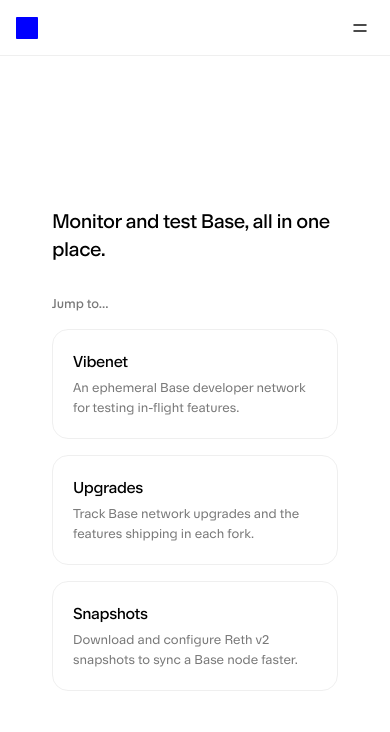
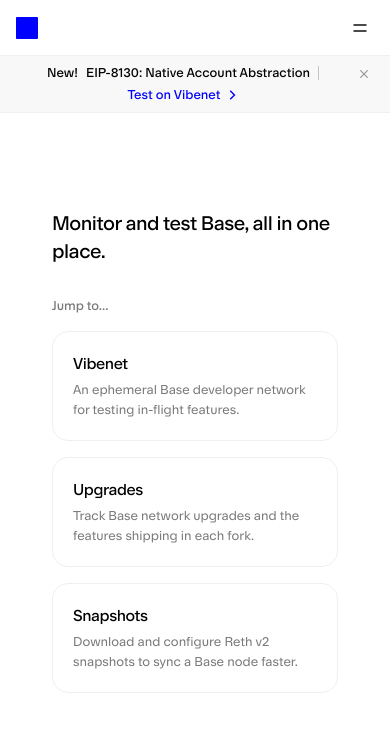
Before and after one commit to base/ui, a Next.js app: page / in a window 390 px wide. Shown: the top 732 px of the page. Built offline with nearby package versions, Linux system fonts and the light colour scheme.

Commit message:
fix(shell): mobile announcement banner visibility + spacing (#27)

```diff
--- a/app/components/AppShell.tsx
+++ b/app/components/AppShell.tsx
@@ -14,6 +14,7 @@
 import { titleForPath } from '../navigation';
 
 import { Breadcrumb } from './ui/Breadcrumb';
+import { cn } from './ui/cn';
 import { AnimatedArrowIcon, CloseIcon } from './ui/icons';
 import { Text } from './ui/Text';
 
@@ -425,14 +426,24 @@
   );
 }
 
-function GlobalBanner() {
-  const [dismissed, setDismissed] = useState(false);
+type GlobalBannerProps = {
+  dismissed: boolean;
+  onDismiss: () => void;
+  className?: string;
+};
+
+function GlobalBanner({ dismissed, onDismiss, className }: GlobalBannerProps) {
   if (dismissed) return null;
   return (
-    <div className="relative flex items-center justify-center border-b border-bds-gray-10 bg-bds-gray-5 px-4 py-2 sm:px-10">
-      <span className="flex items-center gap-2">
+    <div
+      className={cn(
+        'relative items-center justify-center border-b border-bds-gray-10 bg-bds-gray-5 py-2 pl-4 pr-10 sm:px-10',
+        className,
+      )}
+    >
+      <span className="flex max-w-full flex-wrap items-center justify-center gap-x-2 gap-y-1">
         <Text as="span" variant="label.medium">New!</Text>
-        <Text as="span" variant="label.medium" className="-ml-1">EIP-8130: Native Account Abstraction</Text>
+        <Text as="span" variant="label.medium">EIP-8130: Native Account Abstraction</Text>
         <span className="inline-block h-3.5 w-px bg-bds-gray-20"></span>
         <Link href="/vibenet/demos/account" className="group flex items-center gap-1 no-underline">
           <Text as="span" variant="label.medium" className="text-base-blue">Test on Vibenet</Text>
@@ -441,8 +452,8 @@
       </span>
       <button
         type="button"
-        onClick={() => setDismissed(true)}
-        className="absolute right-4 flex h-5 w-5 items-center justify-center text-bds-gray-40 transition-colors hover:text-black"
+        onClick={onDismiss}
+        className="absolute right-4 top-2 flex h-5 w-5 items-center justify-center text-bds-gray-40 transition-colors hover:text-black"
         aria-label="Dismiss banner"
       >
         <CloseIcon size={10} />
@@ -455,6 +466,7 @@
   const pathname = usePathname() || '/';
   const title = titleForPath(pathname);
   const [menuOpen, setMenuOpen] = useState(false);
+  const [bannerDismissed, setBannerDismissed] = useState(false);
 
   useEffect(() => {
     setMenuOpen(false);
@@ -474,7 +486,14 @@
 
   return (
     <div className="flex h-screen flex-col overflow-hidden">
-      <GlobalBanner />
+      {/* Desktop: banner spans the full width above the shell. On mobile it is
+          rendered below the fixed header instead (see below), so it isn't hidden
+          behind it. */}
+      <GlobalBanner
+        dismissed={bannerDismissed}
+        onDismiss={() => setBannerDismissed(true)}
+        className="hidden md:flex"
+      />
       <div style={styles.root}>
         {/* Desktop sidebar */}
         <aside className="sidebar-desktop" style={styles.sidebar}>
@@ -515,6 +534,13 @@
         </AnimatePresence>
 
         <div className="mobile-content-offset" style={styles.main}>
+          {/* Mobile: banner sits below the fixed header (which the top slot is
+              hidden behind), so it's visible without scrolling. */}
+          <GlobalBanner
+            dismissed={bannerDismissed}
+            onDismiss={() => setBannerDismissed(true)}
+            className="flex md:hidden"
+          />
           <header className="topbar-desktop" style={styles.topbar}>
             {(() => {
               const slugMatch = pathname.match(/^\/upgrades\/changelog\/(.+)$/);
```
